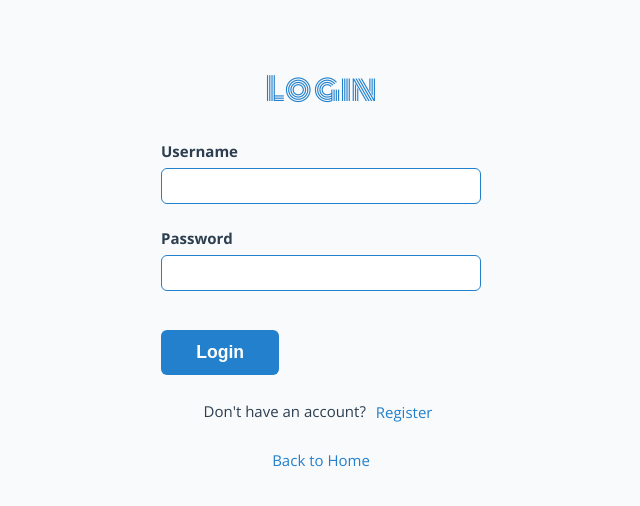
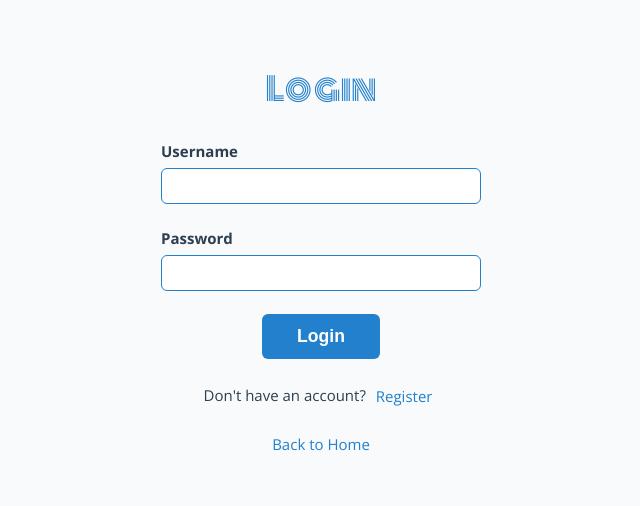
Before and after one commit to mg126e/Project_Frontend, a Vue app: page /login in a window 1280 px wide. Shown: the top 506 px of the page, without its empty margins (319-959 px from the left). Built offline with nearby package versions, Linux system fonts and the light colour scheme.

Commit message:
centering register and login

```diff
--- a/src/views/LoginView.vue
+++ b/src/views/LoginView.vue
@@ -83,8 +83,9 @@ async function onLogin() {
   font-weight: 600;
   font-size: 1.1rem;
   cursor: pointer;
-  margin-top: 1rem;
+  margin: 1rem auto 0;
   transition: background 0.2s;
+  display: block;
 }
 .btn-primary:disabled {
   opacity: 0.7;
--- a/src/views/RegisterView.vue
+++ b/src/views/RegisterView.vue
@@ -217,8 +217,9 @@ async function authRegisterAfterVerification(username, password, email, verifica
   font-weight: 600;
   font-size: 1.1rem;
   cursor: pointer;
-  margin-top: 1rem;
+  margin: 1rem auto 0;
   transition: background 0.2s;
+  display: block;
 }
 .btn-primary:disabled {
   opacity: 0.7;
```
